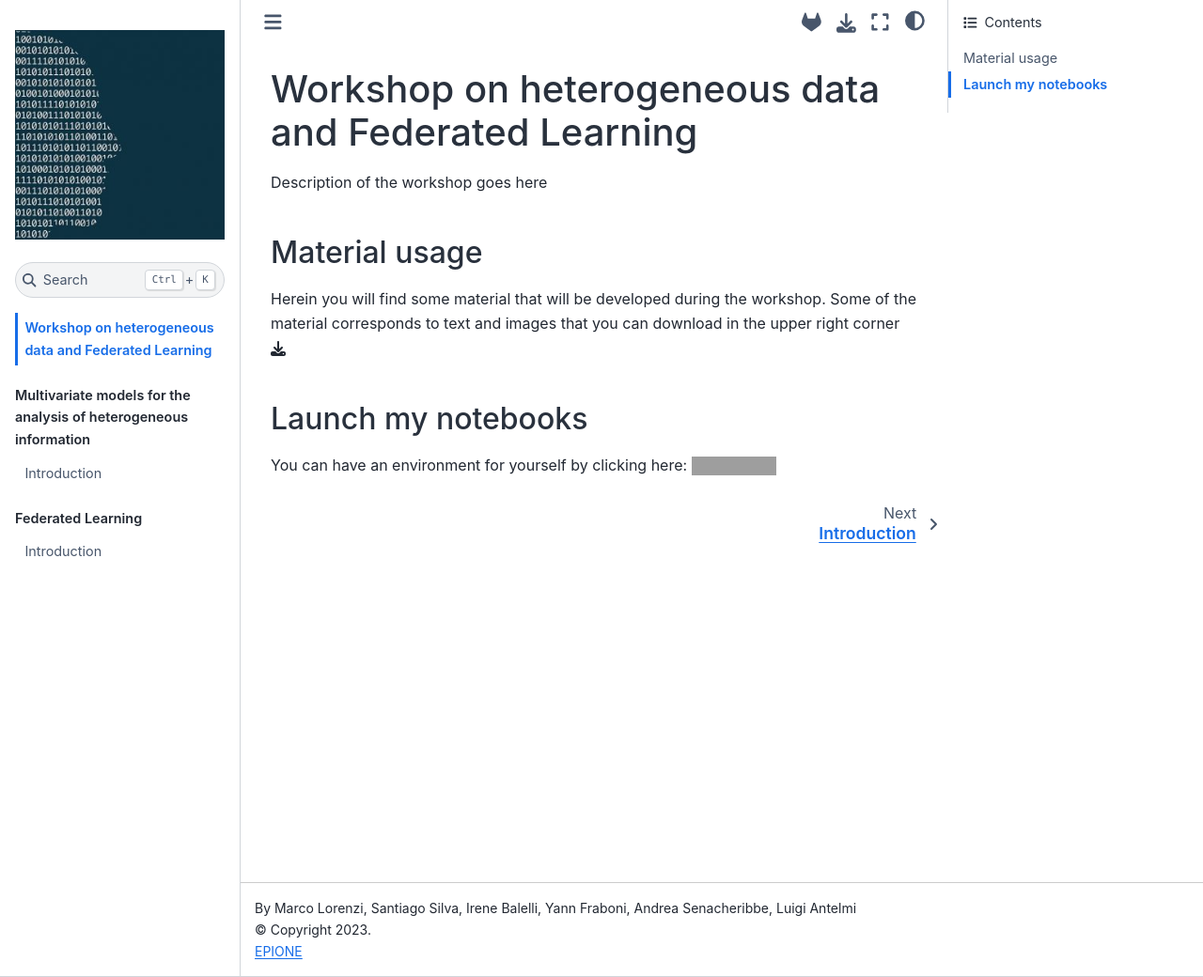
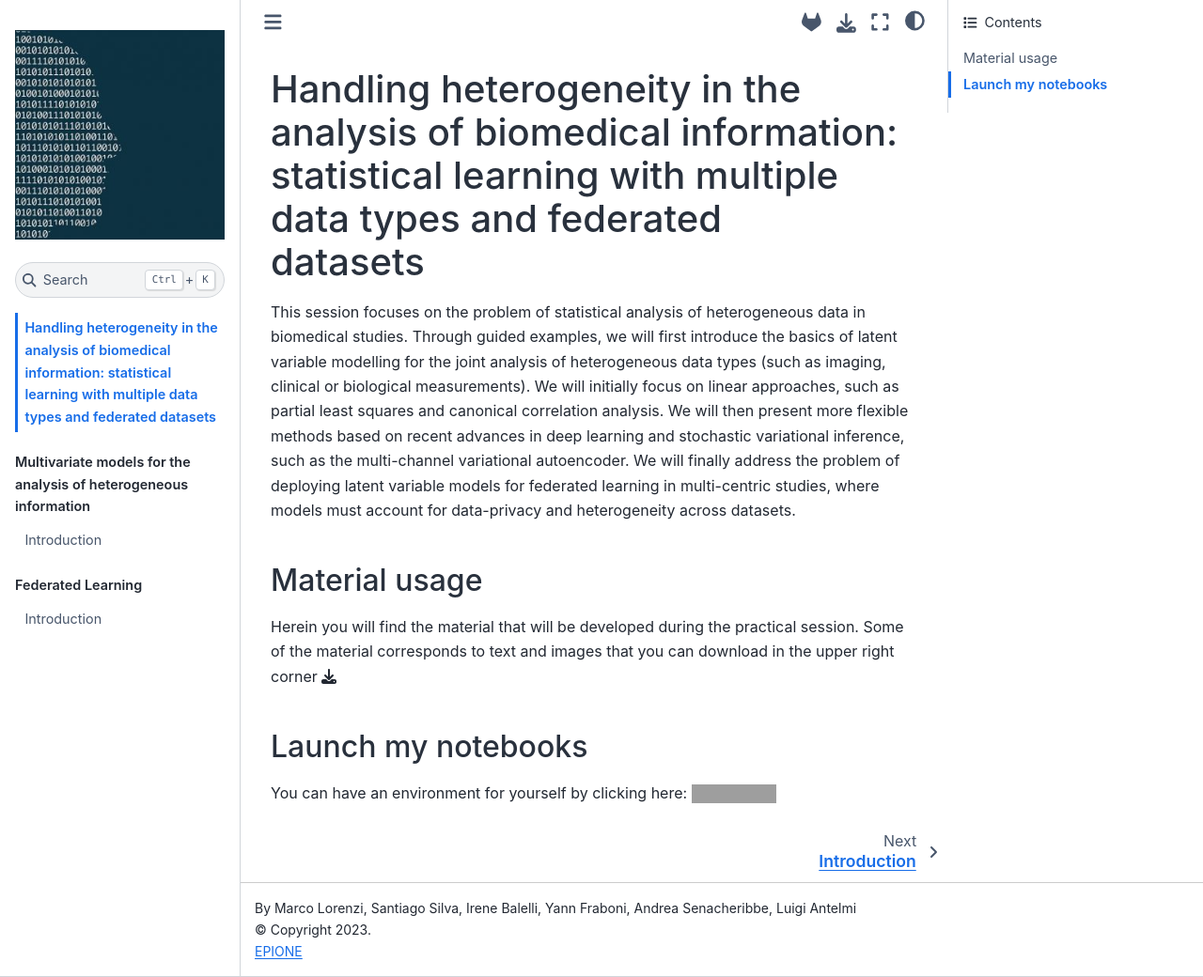
Before and after one commit to kchennen/flhd, a Jupyter Book: the page built from index.md, in a window 1280 px wide and 1040 px high. Shown: the whole window at 94% size. Built offline with Jupyter Book 1.0.4 settings and Sphinx 7.4.7 and the Sphinx Book theme 1.1.4, drawn with Linux system fonts in a browser that asks for light colours; pages that are not in the unit, such as notebooks, are missing from menus; grey boxes are pictures that could not be loaded.

Commit message:
updating index

```diff
--- a/index.md
+++ b/index.md
@@ -1,10 +1,10 @@
-# Workshop on heterogeneous data and Federated Learning
+# Handling heterogeneity in the analysis of biomedical information: statistical learning with multiple data types and federated datasets
 
-Description of the workshop goes here
+This session focuses on the problem of statistical analysis of heterogeneous data in biomedical studies. Through guided examples, we will first introduce the basics of latent variable modelling for the joint analysis of heterogeneous data types (such as imaging, clinical or biological measurements). We will initially focus on linear approaches, such as partial least squares and canonical correlation analysis. We will then present more flexible methods based on recent advances in deep learning and stochastic variational inference, such as the multi-channel variational autoencoder. We will finally address the problem of deploying latent variable models for federated learning in multi-centric studies, where models must account for data-privacy and heterogeneity across datasets.
 
 ## Material usage
 
-Herein you will find some material that will be developed during the workshop. Some of the material corresponds to text and images that you can download in the upper right corner <i class="fas fa-download"></i>
+Herein you will find the material that will be developed during the practical session. Some of the material corresponds to text and images that you can download in the upper right corner <i class="fas fa-download"></i>
 
 
 
```
